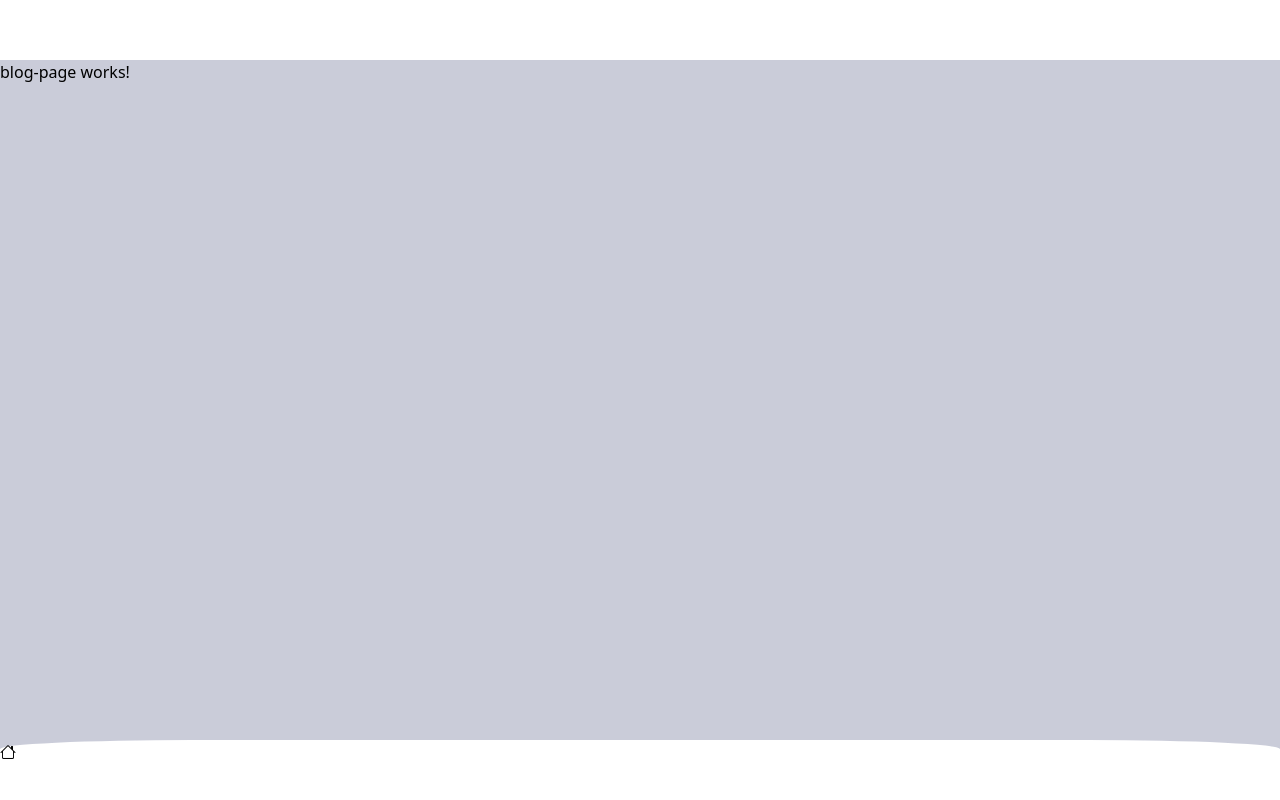
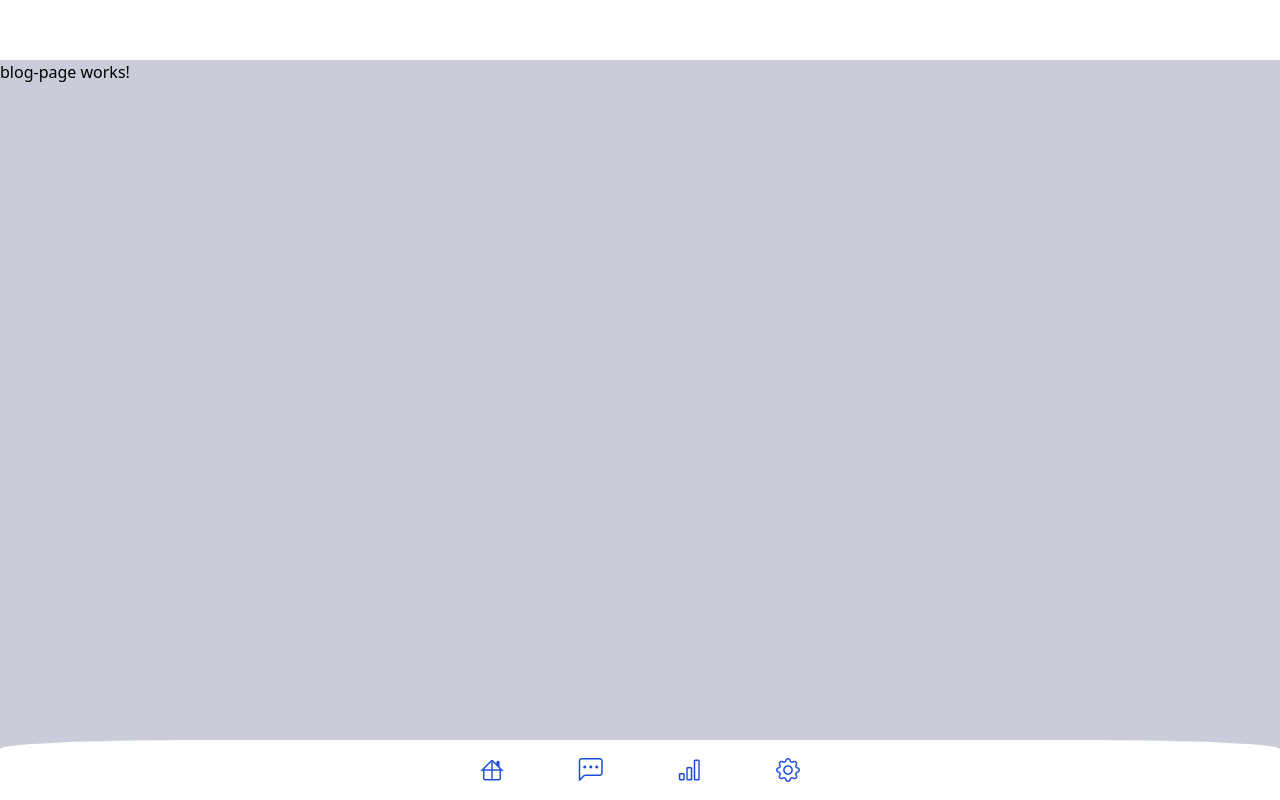
Before and after one commit to euclidesseg/bitforgeblog, an Angular app: page /bitforge/blogs in a window 1280 px wide. Built offline with nearby package versions, Linux system fonts and the light colour scheme.

Commit message:
se estiliza footer con sus items

```diff
--- a/src/app/bitforgeblog/pages/layout-page/layout-page.component.html
+++ b/src/app/bitforgeblog/pages/layout-page/layout-page.component.html
@@ -14,15 +14,17 @@
 
 
 </section>
-<footer class="footer">
-  <ul>
+<footer class="footer flex items-center justify-center">
+  <ul class="flex items-center justify-between w-80 relative">
     @for (item of routesItems; track item.label) {
-      <li  [routerLink]="item.route">
-        <i [ngClass]="item.class" style="font-size: 1rem; color: black;"></i>
+      <li  [routerLink]="item.route" class="cursor-pointer text-blue-700">
+        <i [ngClass]="item.class" class="text-2xl"></i>
       </li>
     } @empty {
       Empty list of users
     }
-
+    <li class="absolute cursor-pointer text-blue-700">
+      <i class="bi bi-plus-lg text-2xl"></i>
+    </li>
   </ul>
 </footer>
--- a/src/app/bitforgeblog/pages/layout-page/layout-page.component.ts
+++ b/src/app/bitforgeblog/pages/layout-page/layout-page.component.ts
@@ -11,8 +11,8 @@ import { Component } from '@angular/core';
 export class LayoutPageComponent {
   public routesItems = [
     { label: '', class: 'bi bi-house', route: './blogs' },
-    { label: '', class: '', route: '' },
-    { label: '', class: '', route: '' },
-    { label: '', class: '', route: '' },
+    { label: '', class: 'bi bi-chat-left-dots', route: './messages' },
+    { label: '', class: 'bi bi-bar-chart', route: './statistics' },
+    { label: '', class: 'bi bi-gear', route: './settings' },
   ];
 }
--- a/src/app/bitforgeblog/pages/message-page/message-page.component.html
+++ b/src/app/bitforgeblog/pages/message-page/message-page.component.html
@@ -1,3 +1,3 @@
 <p>
-
+    messages-page works!
 </p>
```
